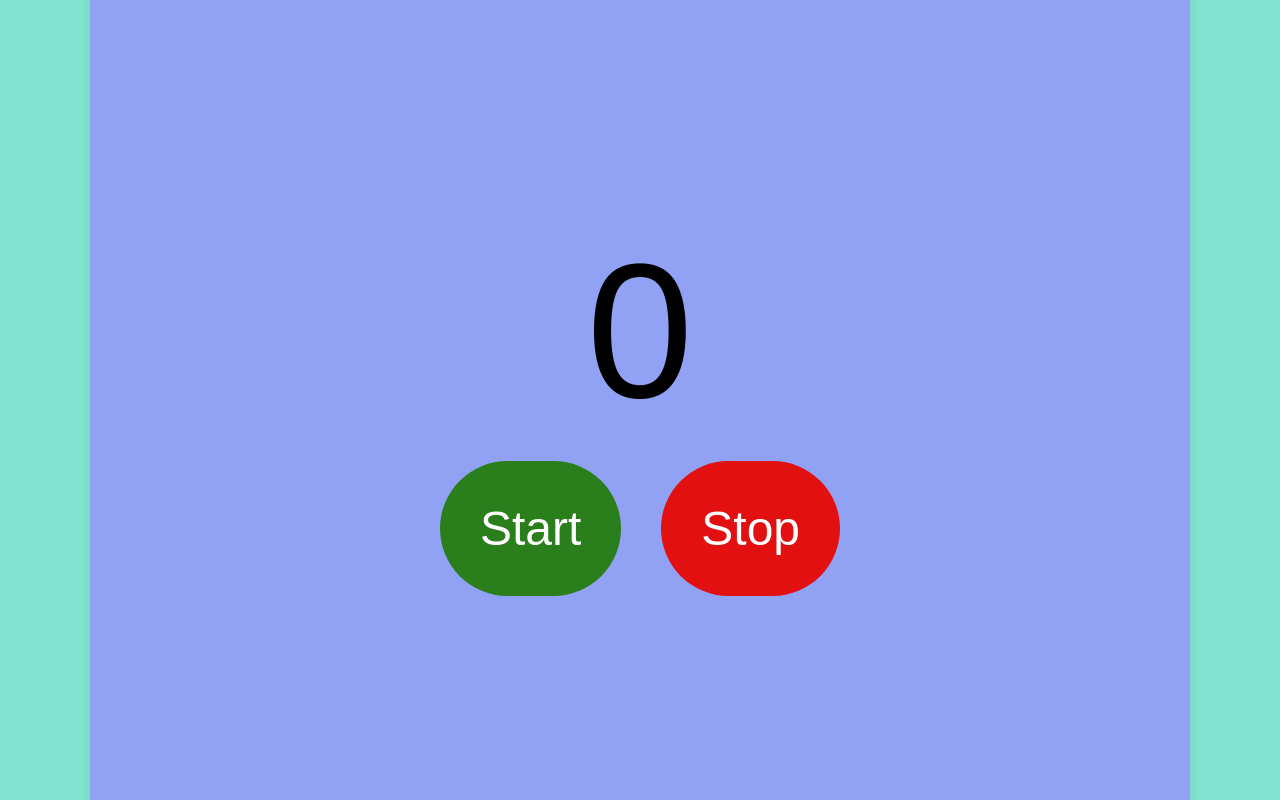
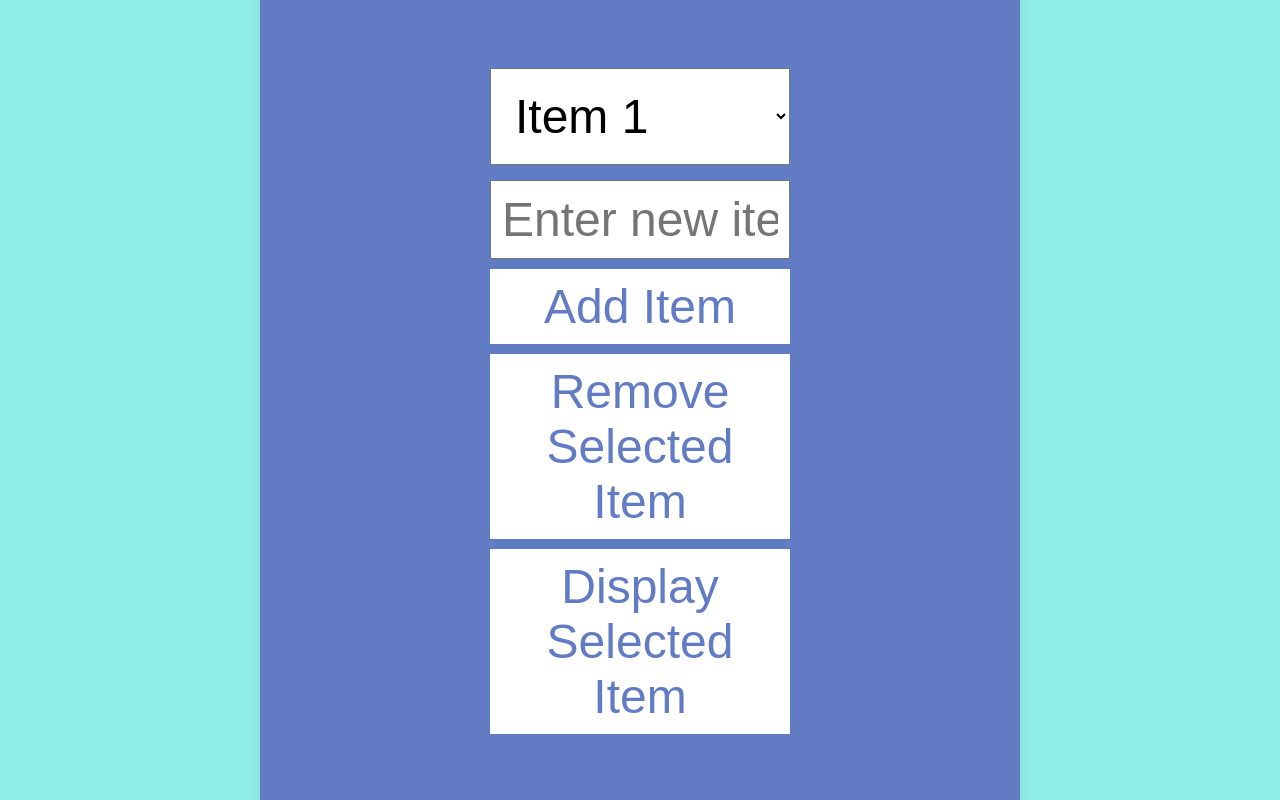
Before and after one commit to engineerjha/JAVA-SCRIPT-ASSIGNMENT-PROGRAMS, a plain HTML site: page index.html in a window 1280 px wide. Shown: the top 800 px of the page. Drawn offline with Linux system fonts and the light colour scheme.

Commit message:
Question 2
Develop a Java Script to perform the following operations on Combo box
• Add new Item ( New Items can be obtained from the user). New item should be
added on clicking Add Item Button
• Remove Item. The selected item should be removed on clicking Remove Item
Button
• Display the selected item. The selected item should be displayed on the browser

```diff
--- a/index.html
+++ b/index.html
@@ -3,111 +3,114 @@
 <head>
     <meta charset="UTF-8">
     <meta name="viewport" content="width=device-width, initial-scale=1.0">
-    <title>Start and Stop Counter</title>
+    <title>Combo Box Operations</title>
     <style>
         body {
+            font-family: Arial, sans-serif;
+            background-color: #56e3daa8;
             display: flex;
             justify-content: center;
             align-items: center;
             height: 100vh;
-            background-color: #82e3d3;
-            font-family: Arial, sans-serif;
         }
 
-        .counter-container {
+        .container {
+            background: #627bc5;
+            padding: 230px;
+            border-radius: 8rem;
+            box-shadow: 0 0 10px rgba(0, 0, 0, 0.1);
             text-align: center;
-            background: #91a2f4;
-            padding: 350px;
-            border-radius: 3rem;
-            box-shadow: 0 0 10px rgba(0, 0, 0, 0.1);
+            width: 300px;
+        }
+
+        select {
+            width: 100%;
+            padding: 20px;
+            margin-bottom: 10px;
+            font-size: 3rem;
+        }
+
+        input, button {
+            padding: 10px;
+            margin: 5px 0;
+            width: 100%;
+            box-sizing: border-box;
+            font-size: 3rem;
+        }
+
+        button {
+            cursor: pointer;
+            background-color: #fff;
+            border: none;
+            color: #627bc5;
+            transition: background-color 0.3s ease;
 
         }
 
-        .counter {
-            font-size: 12rem;
-            margin-bottom: 20px;
+        .output {
+            margin-top: 10px;
+            font-weight: bold;
+
         }
-
-        .buttons {
-            display: flex;
-            gap: 2.5rem;
-        }
-
-        button {
-    padding: 40px;
-    font-size: 16px;
-    border: none;
-    border-radius: 5px;
-    cursor: pointer;
-    transition: background-color 1s ease;
-}
-
-@keyframes startColorChange {
-    0% {
-        background-color: #5bd05f;
-    }
-    50% {
-        background-color: #2a7e1b;
-    }
-    100% {
-        background-color: #16df1dda;
-    }
-}
-
-@keyframes stopColorChange {
-    0% {
-        background-color: #b96e69;
-    }
-    50% {
-        background-color: #e21010;
-    }
-    100% {
-        background-color: #f44336;
-    }
-}
-
-.start-btn {
-    color: white;
-    font-size: 3rem;
-    border-radius: 4.6rem;
-    animation: startColorChange 2s infinite;
-}
-
-.stop-btn {
-    color: white;
-    font-size: 3rem;
-    border-radius: 4.6rem;
-    border-color: #cb35e2;
-    animation: stopColorChange 2s infinite;
-}
-
     </style>
 </head>
 <body>
-    <div class="counter-container">
-        <div class="counter" id="counter">0</div>
-        <div class="buttons">
-            <button class="start-btn" onclick="startCounter()">Start</button>
-            <button class="stop-btn" onclick="stopCounter()">Stop</button>
-        </div>
+    <div class="container">
+        <select id="comboBox">
+            <option value="Item 1">Item 1</option>
+            <option value="Item 2">Item 2</option>
+            <option value="Item 3">Item 3</option>
+        </select>
+        <input type="text" id="newItemInput" placeholder="Enter new item">
+        <button onclick="addItem()">Add Item</button>
+        <button onclick="removeItem()">Remove Selected Item</button>
+        <button onclick="displaySelectedItem()">Display Selected Item</button>
+        <div class="output" id="output"></div>
     </div>
 
     <script>
-        let counter = 0;
-        let interval;
+        function addItem() {
+            const comboBox = document.getElementById('comboBox');
+            const newItemInput = document.getElementById('newItemInput');
+            const newItem = newItemInput.value.trim();
 
-        function startCounter() {
-            if (!interval) {
-                interval = setInterval(() => {
-                    counter++;
-                    document.getElementById('counter').textContent = counter;
-                }, 1000);
+            if (newItem) {
+                const option = document.createElement('option');
+                option.text = newItem;
+                option.value = newItem;
+                comboBox.add(option);
+                newItemInput.value = '';
+                displayMessage(`Added: ${newItem}`);
+            } else {
+                displayMessage('Please enter an item to add.');
             }
         }
 
-        function stopCounter() {
-            clearInterval(interval);
-            interval = null;
+        function removeItem() {
+            const comboBox = document.getElementById('comboBox');
+            const selectedOption = comboBox.options[comboBox.selectedIndex];
+
+            if (selectedOption) {
+                displayMessage(`Removed: ${selectedOption.text}`);
+                comboBox.remove(comboBox.selectedIndex);
+            } else {
+                displayMessage('No item selected to remove.');
+            }
+        }
+
+        function displaySelectedItem() {
+            const comboBox = document.getElementById('comboBox');
+            const selectedOption = comboBox.options[comboBox.selectedIndex];
+
+            if (selectedOption) {
+                displayMessage(`Selected: ${selectedOption.text}`);
+            } else {
+                displayMessage('No item selected.');
+            }
+        }
+
+        function displayMessage(message) {
+            document.getElementById('output').textContent = message;
         }
     </script>
 </body>
```
